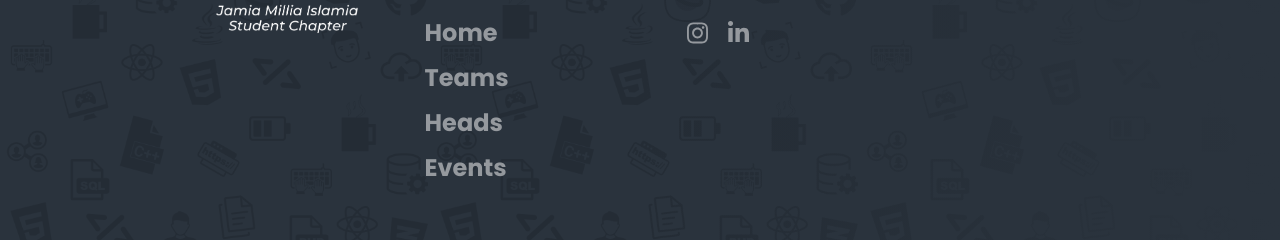
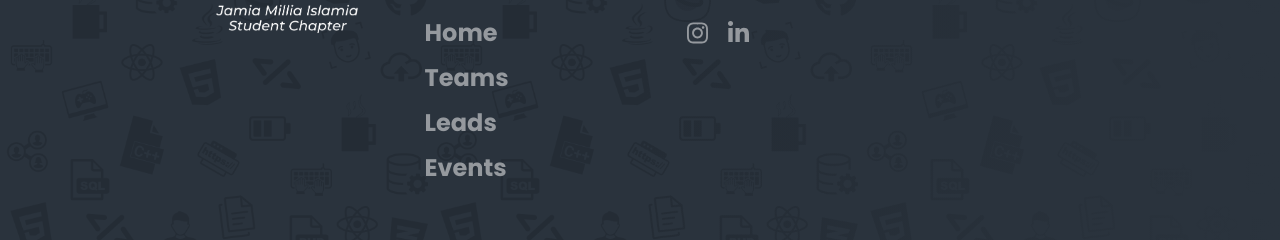
Before and after one commit to IEEE-CS-JMI-Student-Chapter/react-website, a React (Create React App) app: page /teams in a window 1280 px wide. Shown: the part 221-461 px from the top of the page. Built offline with nearby package versions, Linux system fonts and the light colour scheme; no server answers; what react-simple-snackbar would draw is missing.

Commit message:
social links

```diff
--- a/src/App.js
+++ b/src/App.js
@@ -30,7 +30,6 @@ const App = () => {
   return (
     <Router>
       <Fragment>
-        <ScrollToTop />
         <Navbar />
         <MobileNav />
         <Switch>
@@ -47,6 +46,8 @@ const App = () => {
         </Switch>
         <Footer />
       </Fragment>
+      <ScrollToTop />
+
     </Router>
   );
 };
--- a/src/components/Footer/Footer.jsx
+++ b/src/components/Footer/Footer.jsx
@@ -9,6 +9,7 @@ import ContactForm from "../Forms/ContactForm";
 import Backdrop from "../UI/Backdrop/Backdrop";
 import SnackbarProvider from "react-simple-snackbar";
 import bgImage from "./../../images/bg_texture.png";
+import { NavHashLink } from "react-router-hash-link";
 
 const Footer = () => {
   const [isContactOpen, setIsContactOpen] = React.useState(false);
@@ -37,11 +38,7 @@ const Footer = () => {
           </SnackbarProvider>,
           document.getElementById("modal")
         )}
-      {isContactOpen &&
-        ReactDOM.createPortal(
-          <Backdrop />,
-          document.getElementById("backdrop")
-        )}
+      {isContactOpen && ReactDOM.createPortal(<Backdrop />, document.getElementById("backdrop"))}
       <div className={classes.content}>
         <div className={classes["logo"]}>
           <img src={logo} />
@@ -49,20 +46,32 @@ const Footer = () => {
         <div className={classes["menu"]}>
           <ul>
             <li>Menu</li>
-            <li>Home</li>
-            <li>Teams</li>
-            <li>Heads</li>
-            <li>Events</li>
+            <li>
+              <NavHashLink to="/#top">Home</NavHashLink>
+            </li>
+            <li>
+              <NavHashLink to="/#teams">Teams</NavHashLink>
+            </li>
+            <li>
+              <NavHashLink to="/#leads">Leads</NavHashLink>
+            </li>
+            <li>
+              <NavHashLink to="/events">Events</NavHashLink>
+            </li>
           </ul>
         </div>
         <div className={classes["follow"]}>
           <div className={classes["heading"]}>Follow Us On</div>
           <ul>
             <li>
-              <FontAwesomeIcon icon={icons.faInstagram} />
+              <a rel="noreferrer" target="_blank" href="https://www.instagram.com/ieeecs_jmi/">
+                <FontAwesomeIcon icon={icons.faInstagram} />
+              </a>
             </li>
             <li>
-              <FontAwesomeIcon icon={icons.faLinkedinIn} />
+              <a rel="noreferrer" target="_blank" href="https://www.linkedin.com/company/ieee-computer-society-jmi---student-chapter/mycompany/">
+                <FontAwesomeIcon icon={icons.faLinkedinIn} />
+              </a>
             </li>
           </ul>
         </div>
```
